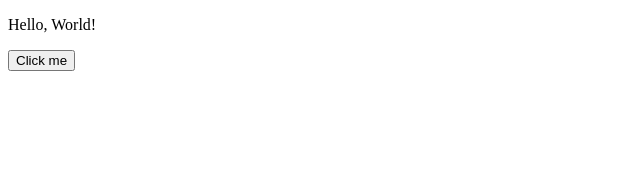
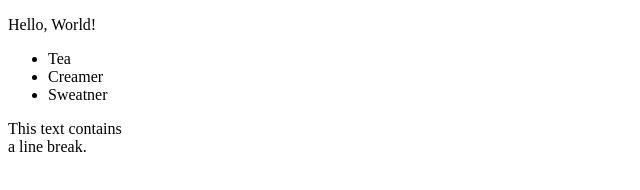
Before and after one commit to michael-clermont1/ICS2O-Unit0-02-HTML, a plain HTML site: page index.html in a window 1280 px wide. Shown: the whole page, without its empty margins (0-640 px from the left). Drawn offline with Linux system fonts and the light colour scheme.

Commit message:
Changed index.html

```diff
--- a/index.html
+++ b/index.html
@@ -5,6 +5,11 @@
     </head>
     <body>
         <p>Hello, World!</p>
-        <button type="button">Click me</button>
+        <ul>
+            <li>Tea</li>
+            <li>Creamer</li>
+            <li>Sweatner</li>
+        </ul>
+        <p>This text contains<br> a line break.</p>
     </body>
 </html>
```
